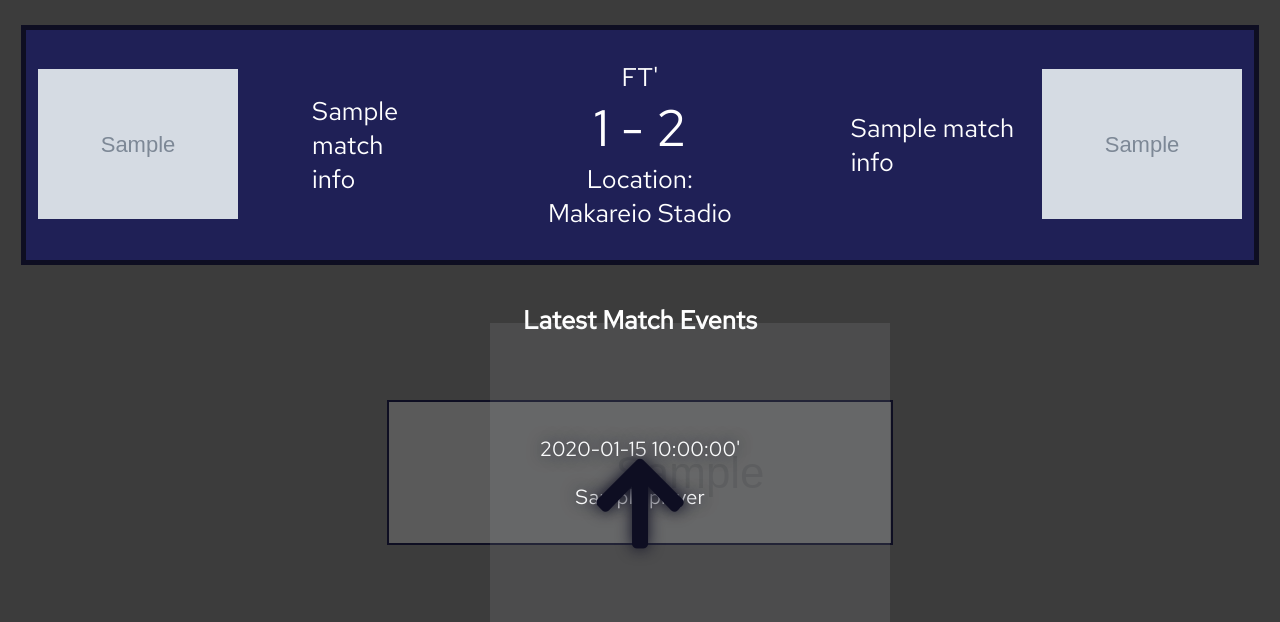
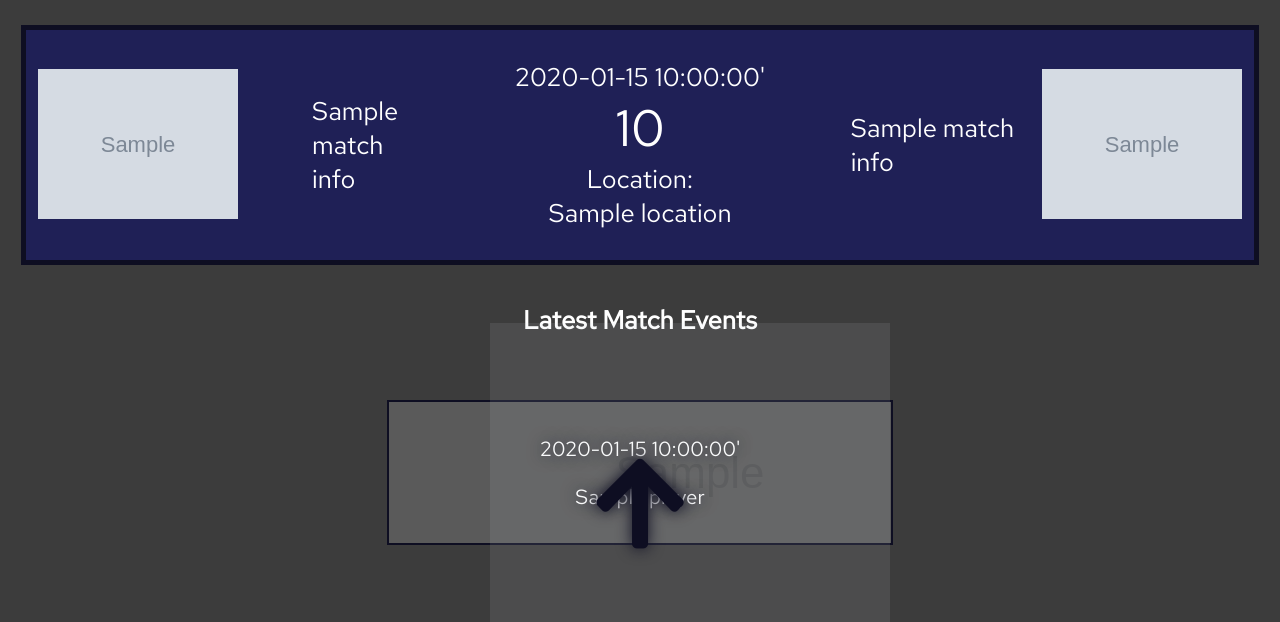
Before and after one commit to asen-krasimirov/Ball-Bet, a Flask app: template templates/live-match-events.html in a window 1280 px wide. Shown: the part 308-930 px from the top of the page. Run offline with Flask 2, Linux system fonts and the light colour scheme; the template is opened without the code that fills it: most values are stand-ins (such as "Sample title", 1, 10 or a date in 2020); grey boxes marked "Sample" are stand-in pictures.

Commit message:
fixing substitution event (adding image and substituted player)

```diff
--- a/templates/live-match-events.html
+++ b/templates/live-match-events.html
@@ -26,10 +26,10 @@
             </p>
         </div>
         <div class="match-info">
-            <p class="match-time">FT'</p>
-            <p class="match-score">1 - 2</p>
+            <p class="match-time">{{ match_info.time }}'</p>
+            <p class="match-score">{{ match_info.score }}</p>
             <p>Location:</p>
-            <p class="match-location">Makareio Stadio</p>
+            <p class="match-location">{{ match_info.location }}</p>
         </div>
         <div class="away-info">
             <p class="away-name">
@@ -90,6 +90,10 @@
             {% elif event.event == 'OWN_GOAL' %}
                 <img src="{{ url_for('static', filename='images/event_status/goal.png') }}" alt="status-img">
                 <p>Own Goal</p>
+            {% elif event.event == 'SUBSTITUTION' %}
+                <img src="{{ url_for('static', filename='images/event_status/substitution.png') }}" alt="status-img">
+                <p>{{ event.info }}</p>
+                <p>Substitution</p>
             {% endif %}
         </div>
         <i class="fas fa-arrow-up"></i>
```
